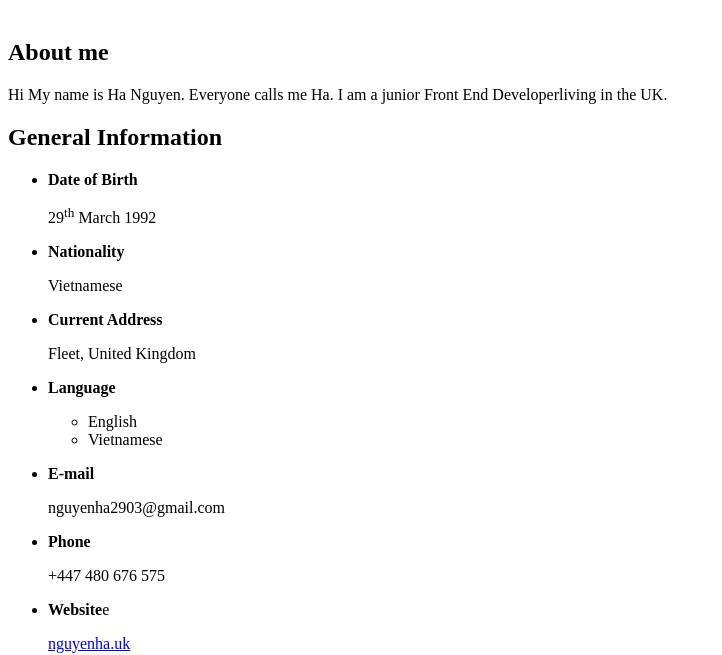
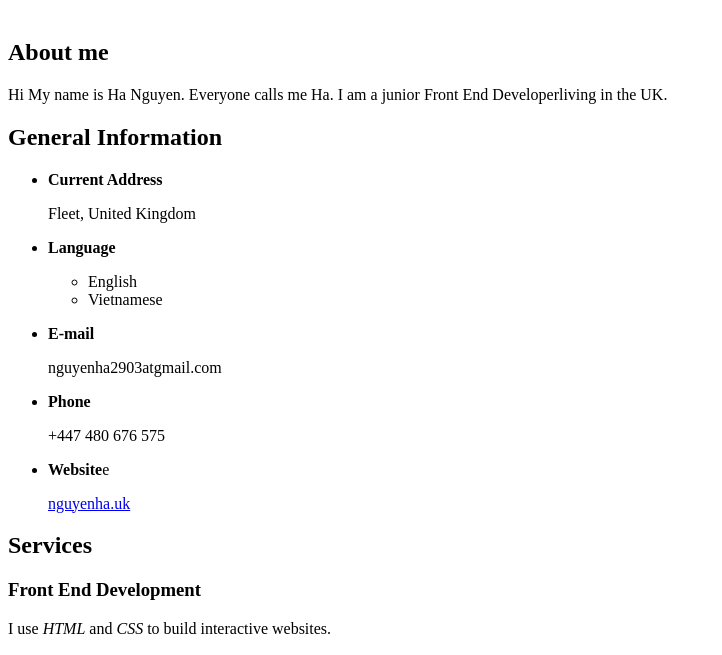
Before and after one commit to Saujoe/Saujoe.github.io, a plain HTML site: page index.html in a window 1280 px wide. Shown: the part 79-734 px from the top of the page, without its empty margins (0-722 px from the left). Drawn offline with Linux system fonts and the light colour scheme.

Commit message:
Update index.html

```diff
--- a/index.html
+++ b/index.html
@@ -18,14 +18,7 @@
         <div class="General Information">
                 <h2>General Information</h2>
                 <ul>
-                    <li>
-                        <span><b>Date of Birth</b></span>
-                        <p>29<sup>th</sup> March 1992</p>
-                    </li>
-                    <li>
-                        <span><b>Nationality</b></span>
-                        <p>Vietnamese</p>
-                    </li>
+
                     <li>
                         <span><b>Current Address</b></span>
                         <p>Fleet, United Kingdom</p>
@@ -42,7 +35,7 @@
                     </li>
                     <li>
                         <span><b>E-mail</b></span>
-                        <p>nguyenha2903@gmail.com</p>
+                        <p>nguyenha2903atgmail.com</p>
                     </li>
                     <li>
                         <span><b>Phone</b></span>
@@ -76,7 +69,7 @@
         <hr/>
         <p>Do you need a hand to build your Websites?</p>
         <p>
-            <a href="mailto:nguyenha2903@gmail.com">Email me</a>
+            <a href="mailto:nguyenha2903atgmail.com">Email me</a>
         </p>
 
 
```
